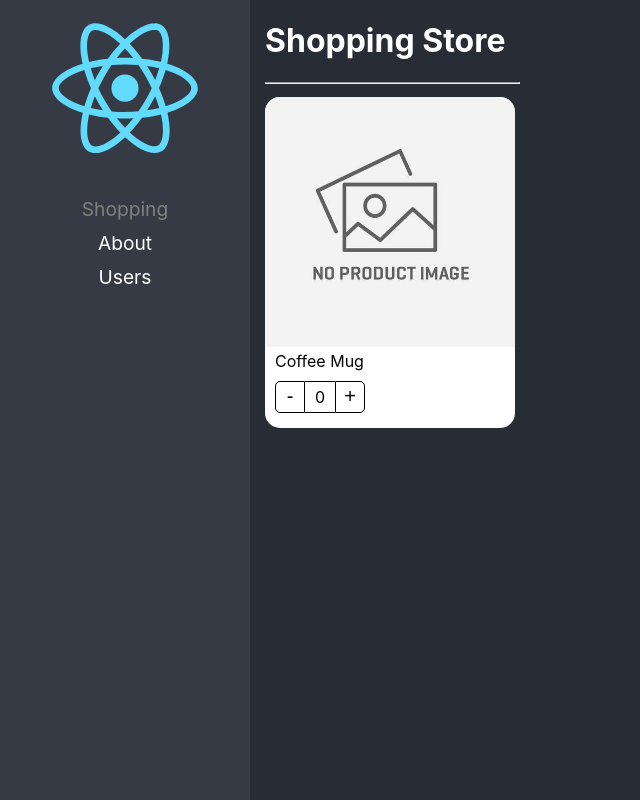
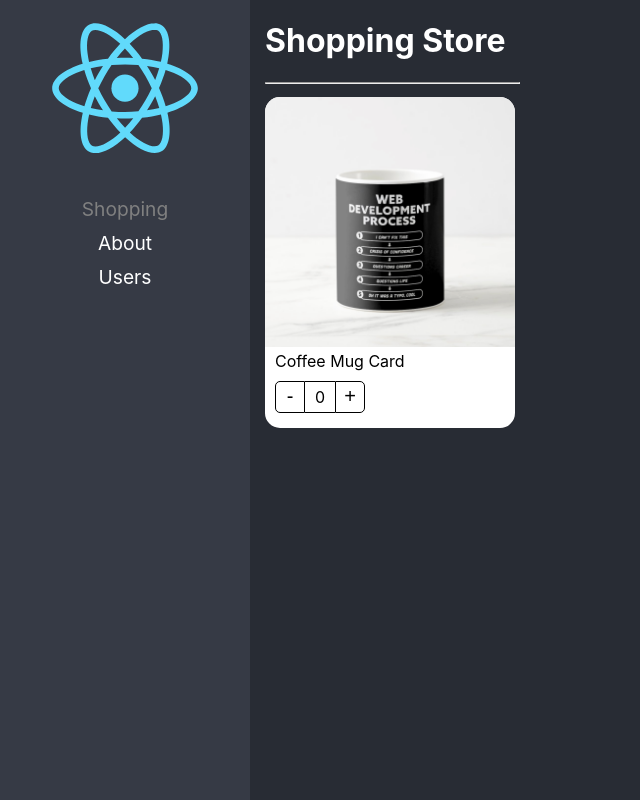
Before and after one commit to Yeison2020/component-react-patterns, a React (Create React App) app: page / in a window 1280 px wide. Shown: the whole page, without its empty margins (0-640 px from the left). Built offline with nearby package versions, Linux system fonts and the light colour scheme.

Commit message:
Paasing props to child component

```diff
--- a/src/02-component-patterns/components/ProductCard.tsx
+++ b/src/02-component-patterns/components/ProductCard.tsx
@@ -25,7 +25,7 @@ const ProductCard = ({ product }: Props) => {
         src={product.img ? product.img : noImage}
         alt="coffee Mug"
       />
-      <span className={styles.productDescription}>Coffee Mug</span>
+      <span className={styles.productDescription}>{product.title}</span>
       <div className={styles.buttonsContainer}>
         <button className={styles.buttonMinus} onClick={() => increaseBy(-1)}>
           -
--- a/src/02-component-patterns/pages/ShoppingPage.tsx
+++ b/src/02-component-patterns/pages/ShoppingPage.tsx
@@ -3,6 +3,7 @@ import ProductCard from "../components/ProductCard";
 const products = {
   id: "1",
   title: "Coffee Mug Card",
+  img: "./coffee-mug.png",
 };
 
 const ShoppingPage = () => {
```
